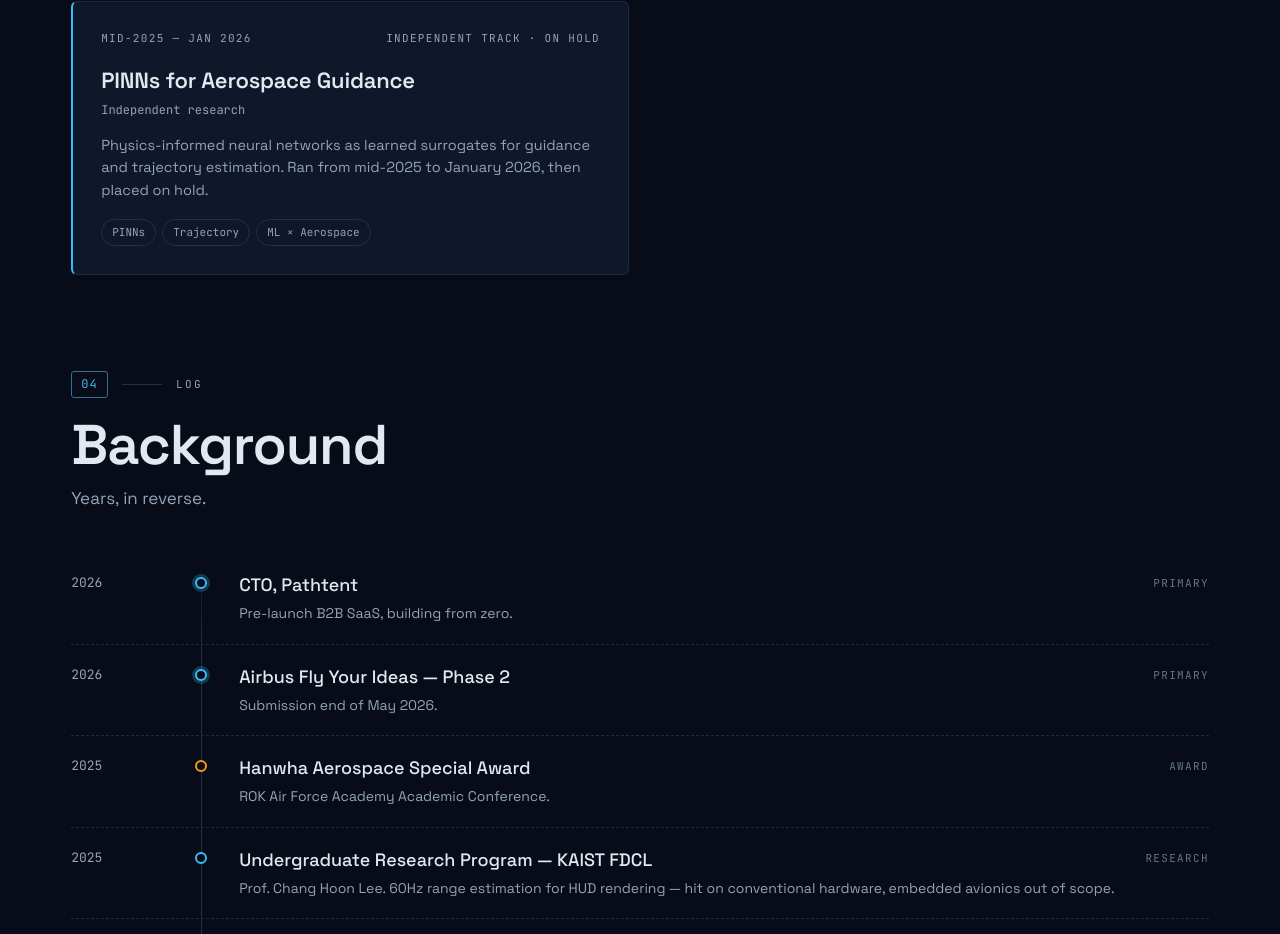
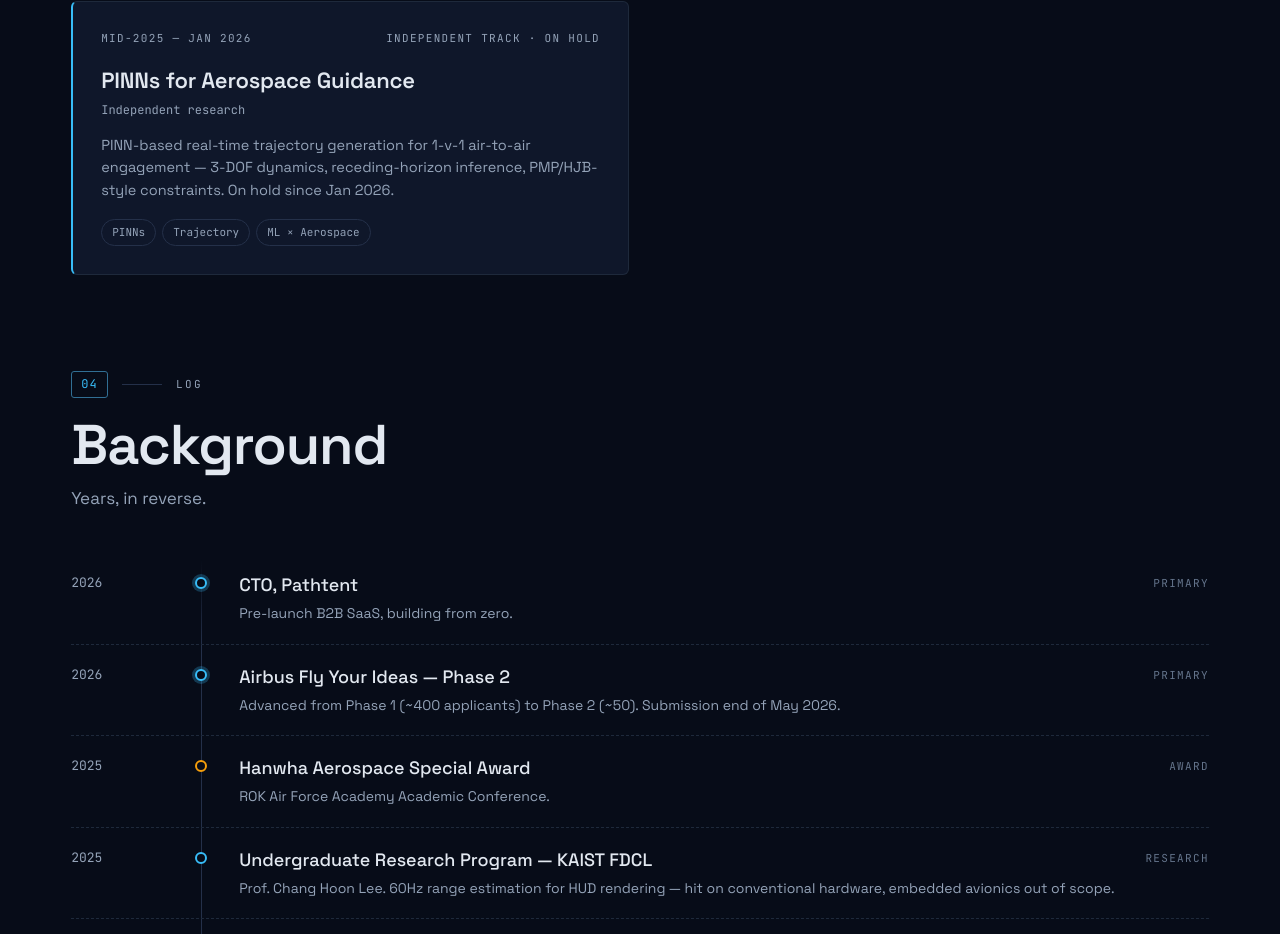
Before and after one commit to AidenGeunGeun/AidenGeunGeun.github.io, a React (Vite) app: page / in a window 1280 px wide. Shown: the part 3694-4628 px from the top of the page. Built offline with nearby package versions, Linux system fonts and the light colour scheme.

Commit message:
Describe PINNs research by topic, not track status.
Summarize trajectory-generation work from CV; note on hold since Jan 2026.

```diff
--- a/src/data/cv-data.js
+++ b/src/data/cv-data.js
@@ -93,14 +93,14 @@ export const CV_DATA = {
       advisor: "Independent track · on hold",
       span: "mid-2025 — Jan 2026",
       role: "Independent research",
-      detail: "Physics-informed neural networks as learned surrogates for guidance and trajectory estimation. Ran from mid-2025 to January 2026, then placed on hold.",
+      detail: "PINN-based real-time trajectory generation for 1-v-1 air-to-air engagement — 3-DOF dynamics, receding-horizon inference, PMP/HJB-style constraints. On hold since Jan 2026.",
       tags: ["PINNs", "Trajectory", "ML × Aerospace"],
     },
   ],
 
   timeline: [
     { year: "2026", title: "CTO, Pathtent", detail: "Pre-launch B2B SaaS, building from zero.", kind: "primary" },
-    { year: "2026", title: "Airbus Fly Your Ideas — Phase 2", detail: "Submission end of May 2026.", kind: "primary" },
+    { year: "2026", title: "Airbus Fly Your Ideas — Phase 2", detail: "Advanced from Phase 1 (~400 applicants) to Phase 2 (~50). Submission end of May 2026.", kind: "primary" },
     { year: "2025", title: "Hanwha Aerospace Special Award", detail: "ROK Air Force Academy Academic Conference.", kind: "award" },
     { year: "2025", title: "Undergraduate Research Program — KAIST FDCL", detail: "Prof. Chang Hoon Lee. 60Hz range estimation for HUD rendering — hit on conventional hardware, embedded avionics out of scope.", kind: "research" },
     { year: "2025 — 2026", title: "PINNs for Aerospace — on hold", detail: "Independent ML × aerospace track. Ran mid-2025 to Jan 2026, currently paused.", kind: "research" },
```
